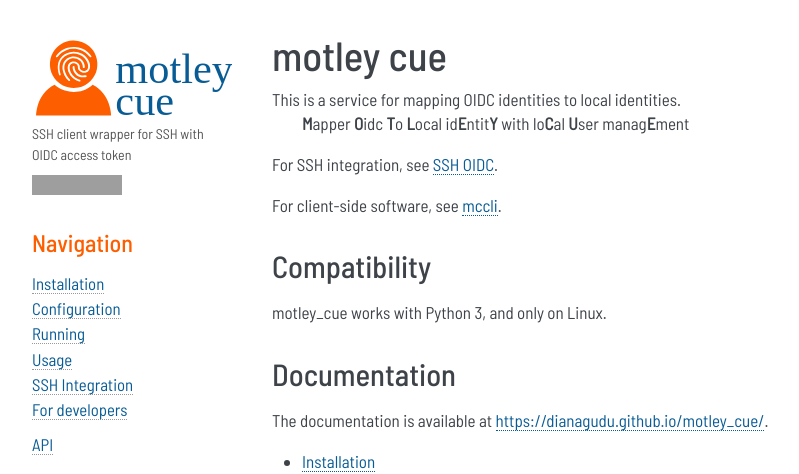
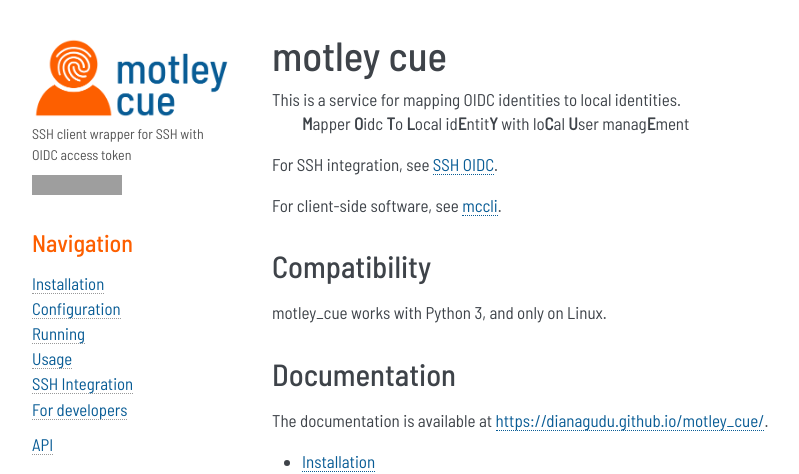
Before and after one commit to dianagudu/motley_cue, a Sphinx documentation site: the page built from doc/source/index.rst, in a window 1280 px wide. Shown: the top 474 px of the page, without its empty margins (148-947 px from the left). Built offline with Sphinx 7.4.7, drawn with Linux system fonts in a browser that asks for light colours; grey boxes are pictures that could not be loaded.

Commit message:
use png logos in docs

```diff
--- a/doc/source/conf.py
+++ b/doc/source/conf.py
@@ -108,11 +108,11 @@ html_show_sourcelink = True
 # documentation.
 html_theme_options = {
     'description': 'SSH client wrapper for SSH with OIDC access token',
-    'logo': 'logos/motley-cue.svg',
+    'logo': 'logos/motley-cue.png',
     'github_user': 'dianagudu',
     'github_repo': 'motley_cue',
     'canonical_url': 'https://dianagudu.github.io/motley_cue/',
-    'touch_icon': 'logos/motley-cue-notext.svg',
+    'touch_icon': 'logos/motley-cue-notext.png',
     'show_relbar_bottom': True,
     'show_relbar_top': False,
     'show_powered_by': False,
@@ -160,7 +160,7 @@ html_static_path = [
     '_static/logos/motley-cue.ico'
 ]
 
-#html_logo = '_static/logos/motley-cue-white.svg'
+#html_logo = '_static/logos/motley-cue-white.png'
 
 html_favicon = '_static/logos/motley-cue.ico'
 
@@ -247,7 +247,7 @@ latex_documents = [
 
 # The name of an image file (relative to this directory) to place at the top of
 # the title page.
-#latex_logo = "_static/logos/motley-cue.svg"
+#latex_logo = "_static/logos/motley-cue.png"
 
 # For "manual" documents, if this is true, then toplevel headings are parts,
 # not chapters.
```
Also changed, not shown: doc/source/_static/logos/motley-cue-black-notext.png (added), doc/source/_static/logos/motley-cue-black.png (added), doc/source/_static/logos/motley-cue-notext.png (added), doc/source/_static/logos/motley-cue-white-notext.png (added), doc/source/_static/logos/motley-cue-white.png (added), doc/source/_static/logos/motley-cue.png (added).
